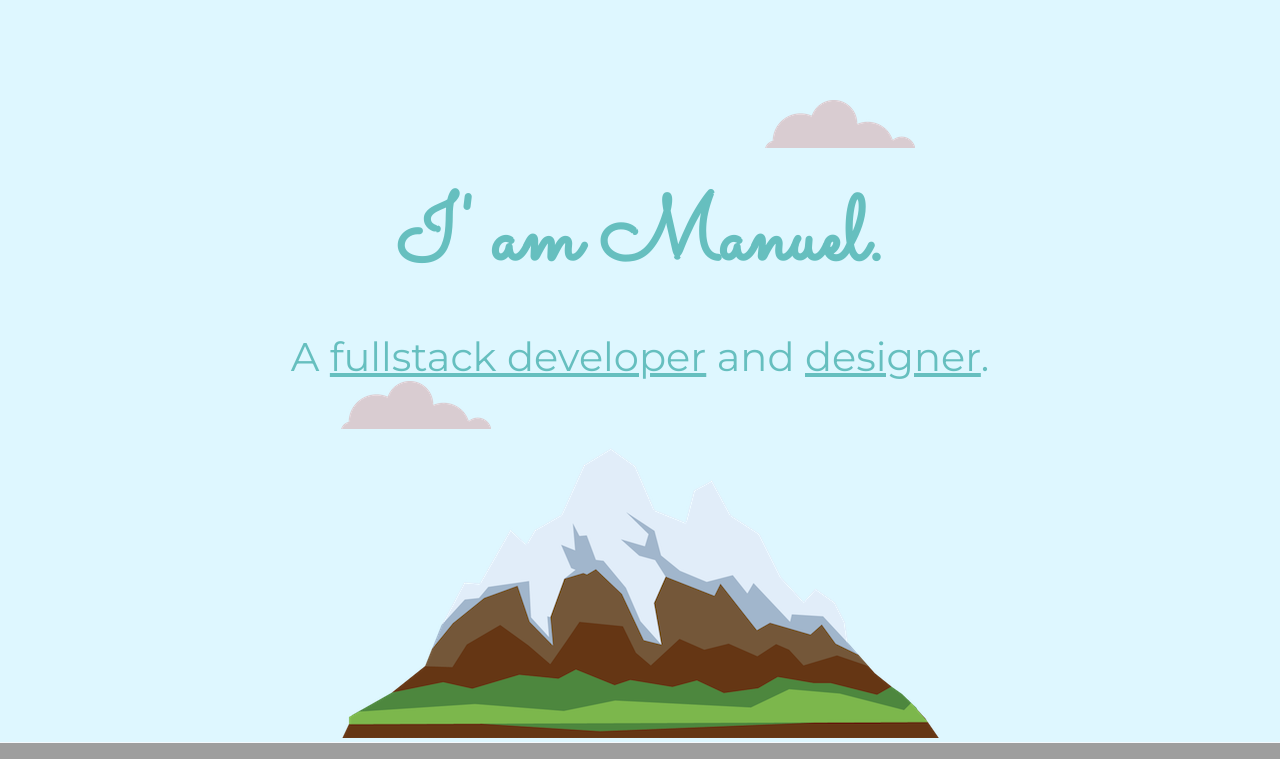
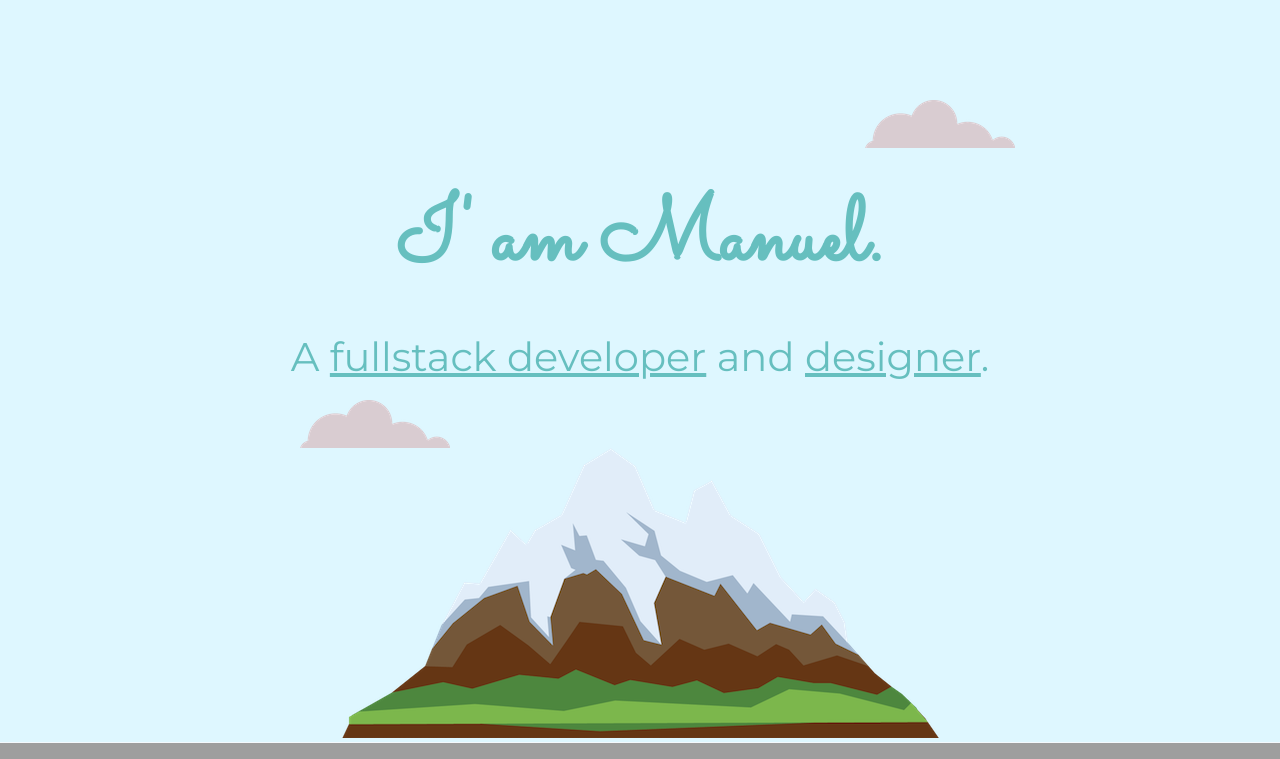
Before and after one commit to manuel-crispino/Manuel-Crispino, a plain HTML site: page index.html in a window 1280 px wide. Shown: the top 759 px of the page. Drawn offline with Linux system fonts and the light colour scheme; grey boxes are pictures that could not be loaded.

Commit message:
Update styles.css

```diff
--- a/styles.css
+++ b/styles.css
@@ -68,10 +68,12 @@ a:hover {
 
 .top-cloud {
     position: relative;
-    left: 200px;
+    left: 300px;
 }
 .bottom-cloud {
     position: absolute;
+     left: 300px;
+    top: 400px;
 
 }
 .designer {
```
